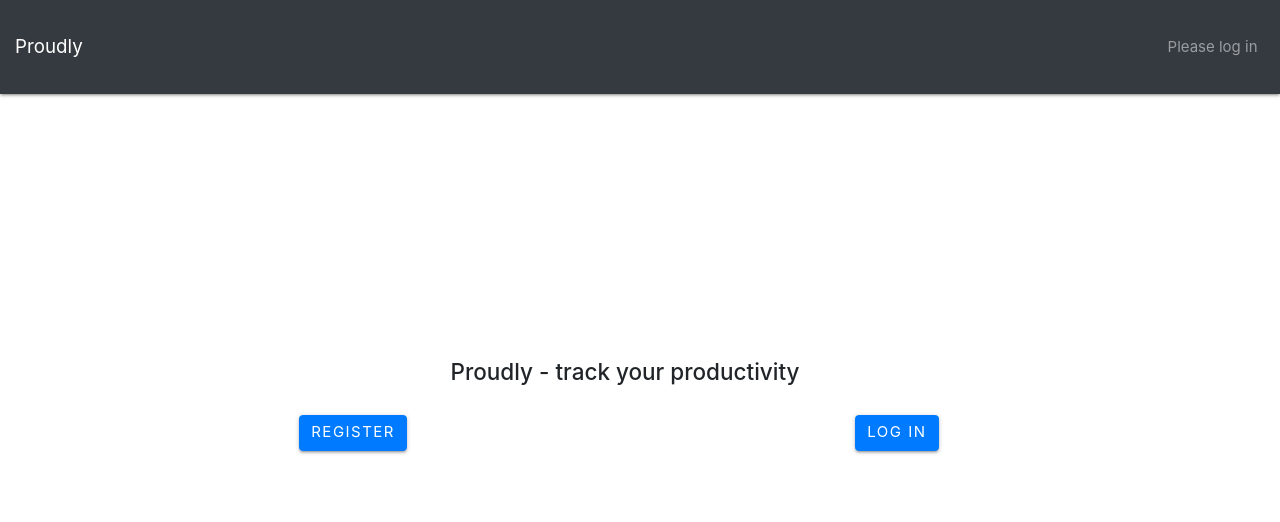
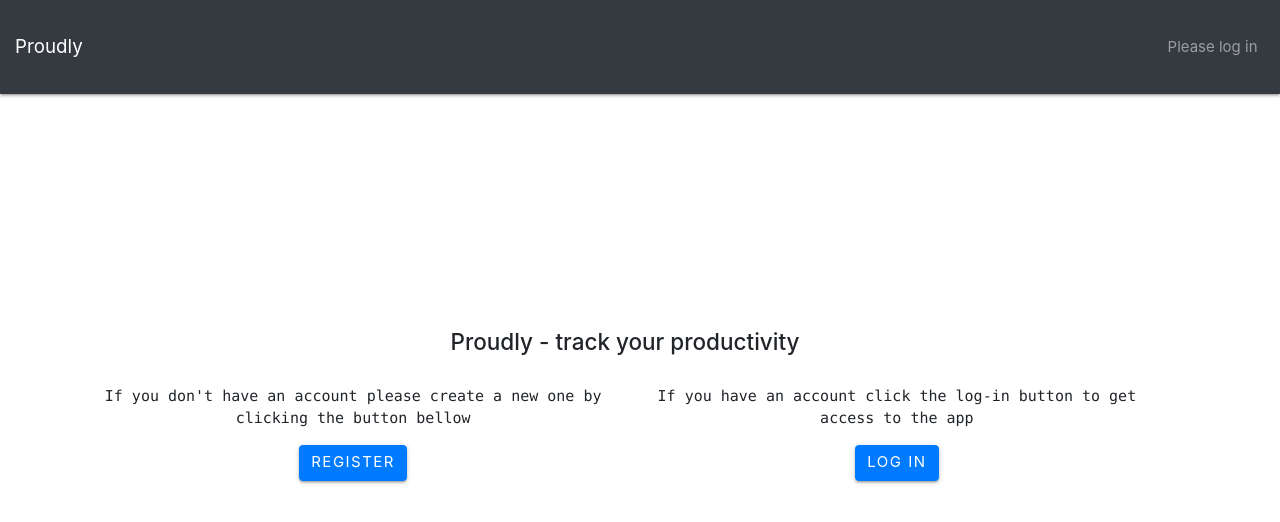
Before and after one commit to dragos-vlasie/proudly, a React (Create React App) app in the folder client/: page / in a window 1280 px wide. Shown: the top 522 px of the page. Built offline with nearby package versions, Linux system fonts and the light colour scheme.

Commit message:
Added text to home page

```diff
--- a/client/src/components/layout/Landing.js
+++ b/client/src/components/layout/Landing.js
@@ -14,6 +14,10 @@ export const Landing = () => {
           <h4>Proudly - track your productivity</h4>
           <br />
           <div className="col s6">
+            <p class="text-monospace">
+              If you don't have an account please create a new one by clicking
+              the button bellow
+            </p>
             <Button variant="primary">
               <Link
                 to="/register"
@@ -29,6 +33,10 @@ export const Landing = () => {
             </Button>
           </div>
           <div className="col s6">
+            <p class="text-monospace">
+              If you have an account click the log-in button to get access to
+              the app
+            </p>
             <Button variant="primary">
               <Link
                 to="/login"
```
